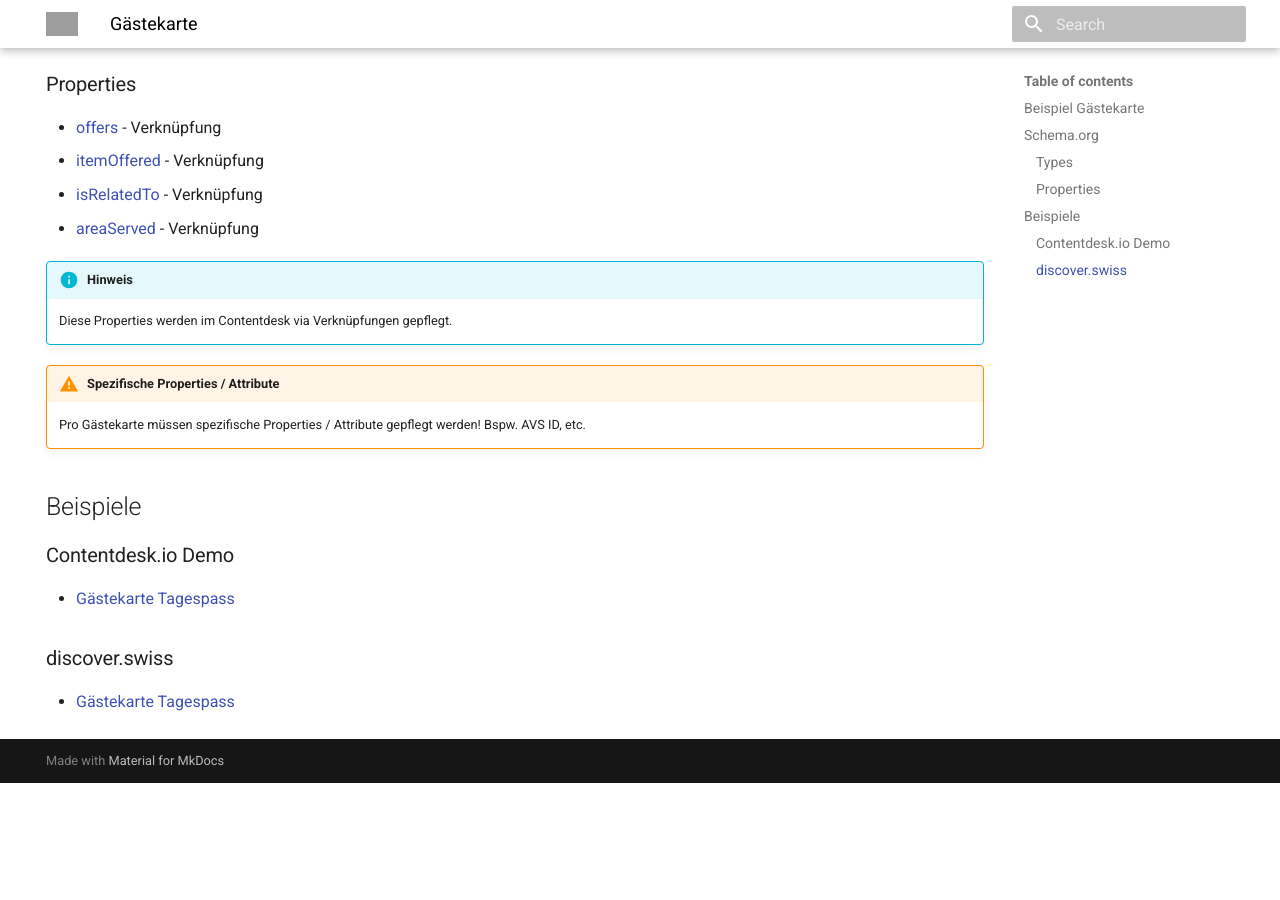
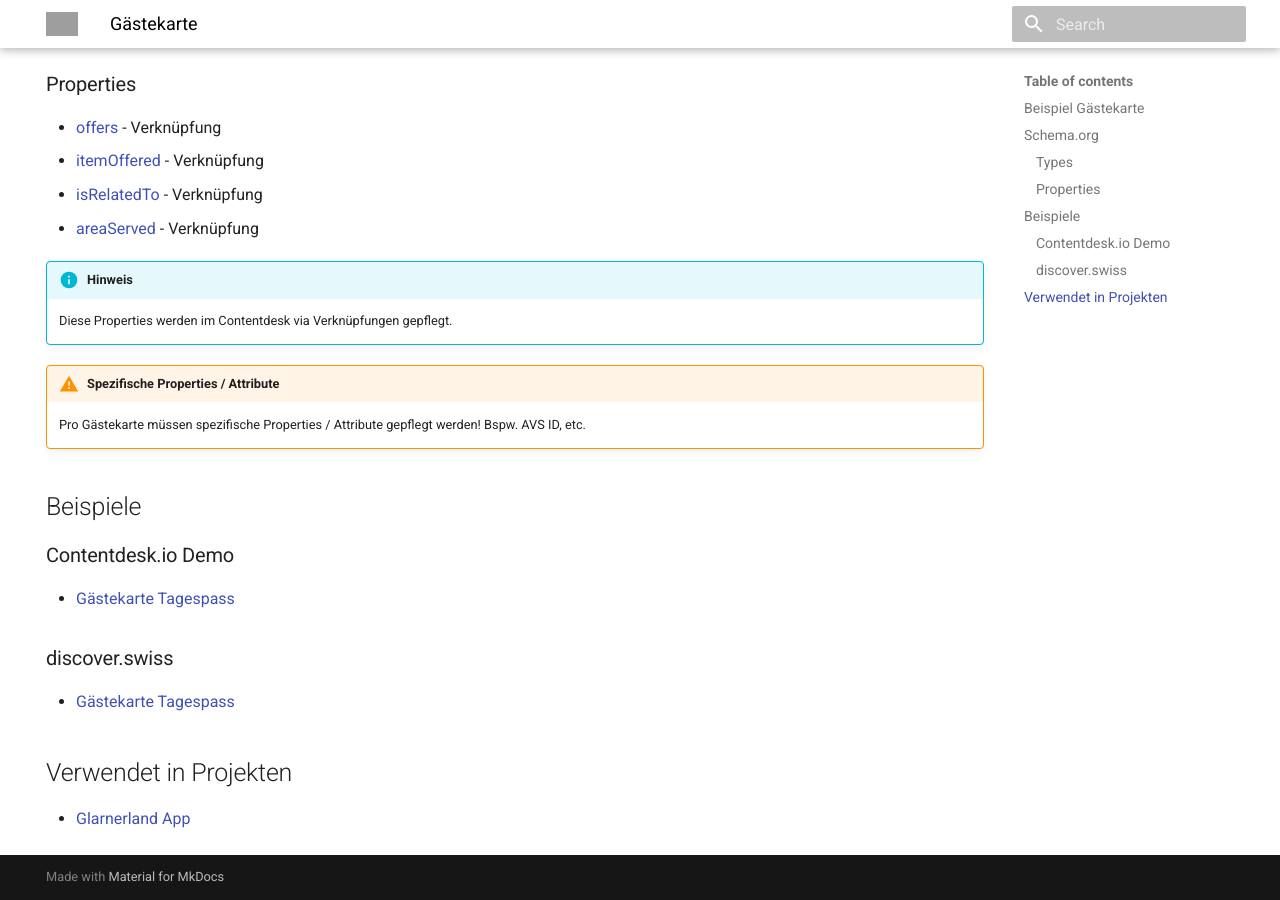
Before and after one commit to tsolenthaler/docs.contentdesk.io, an MkDocs documentation site: the page built from docs/concepts/gaestekarte.md, in a window 1280 px wide and 900 px high, scrolled down 1561 px. Built offline with MkDocs 1.6.1 and Material for MkDocs 9.7.7, drawn with Linux system fonts in a browser that asks for light colours; before the commit the page ends 2344 px from its top, so only the background shows below that; grey boxes are pictures that could not be loaded.

Commit message:
Refactor gaestekarte.md: Update discover.swiss links and connections

```diff
--- a/docs/concepts/gaestekarte.md
+++ b/docs/concepts/gaestekarte.md
@@ -82,3 +82,10 @@ graph TD
 ### discover.swiss
 
 - [Gästekarte Tagespass](https://partner-test.discover.swiss/infocenter/details/Product/ctd_74589a84-bfb9-4fcb-a086-a349ba10205d?tab=0)
+
+
+## Verwendet in Projekten
+
+* [Glarnerland App]
+
+[Glarnerland App]: projects/glarnerlandApp.md
```
